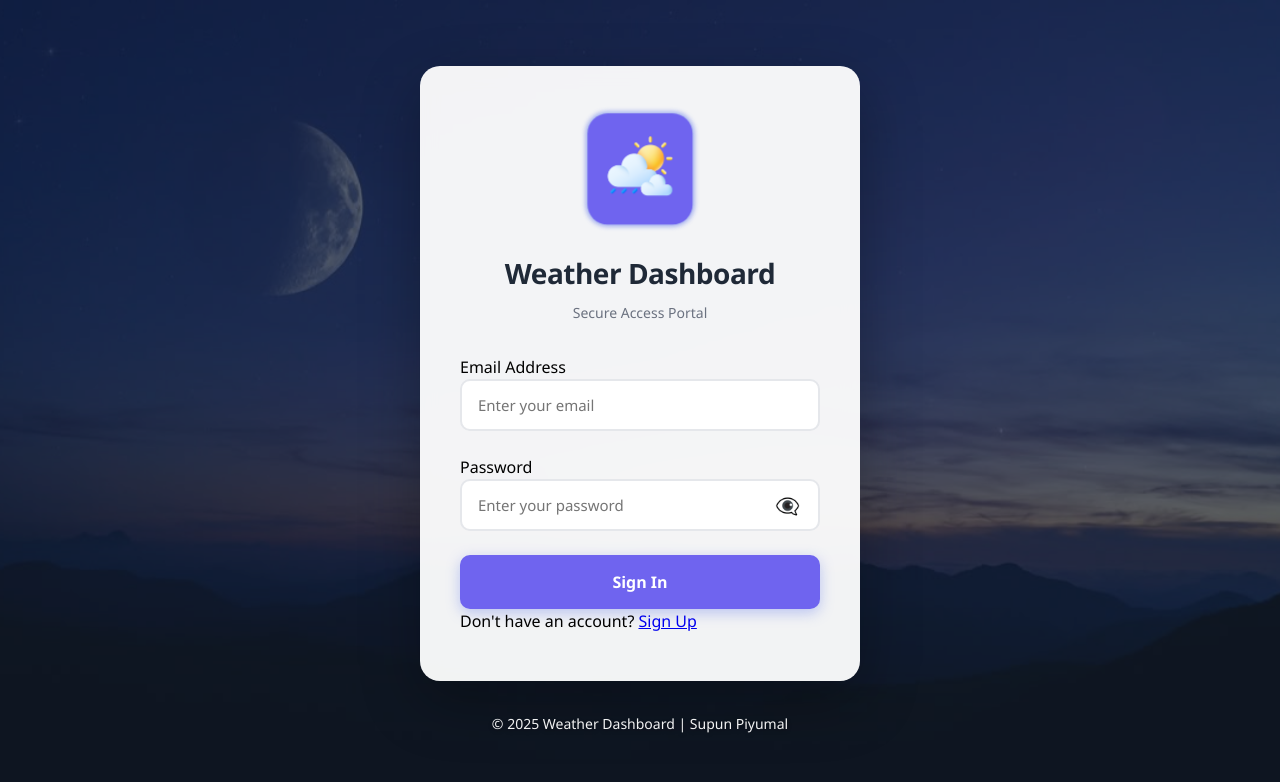
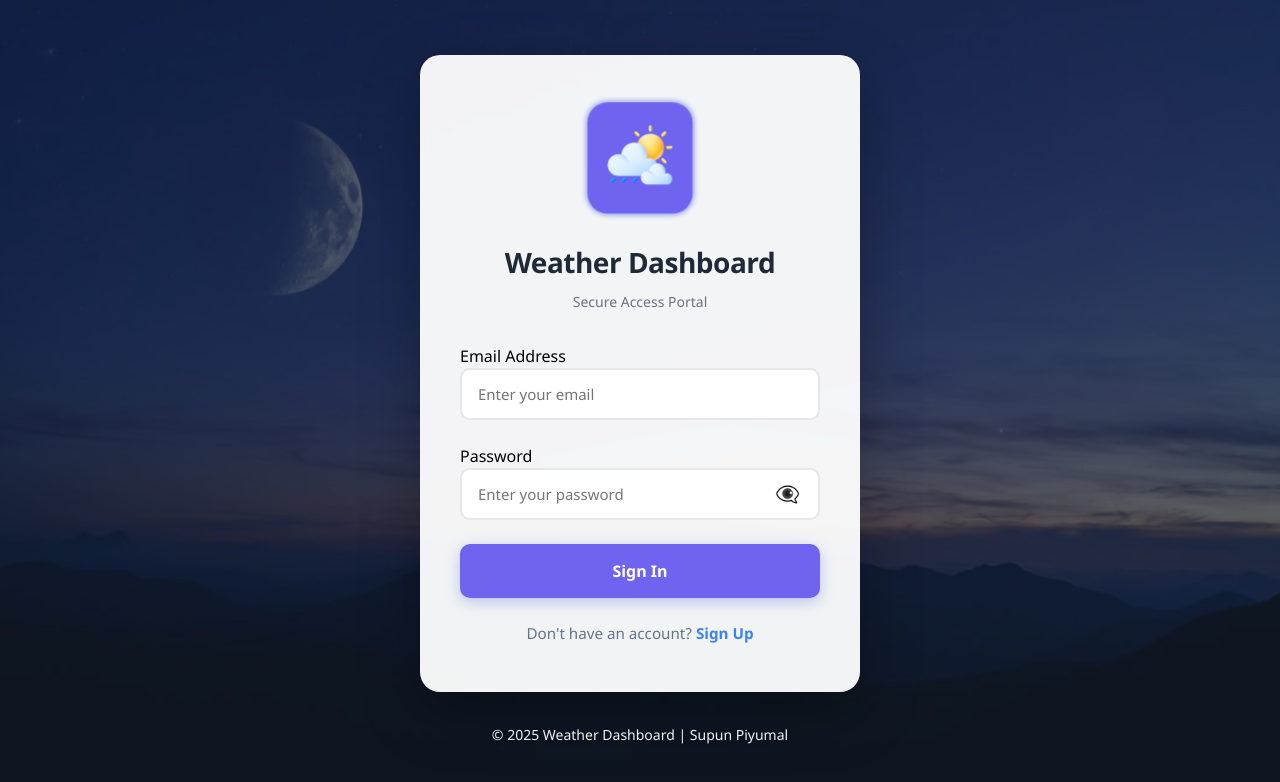
Before and after one commit to SPBT2002/real-time-weather-app, a React (Vite) app in the folder Frontend/: page /login in a window 1280 px wide. Shown: the top 782 px of the page. Built offline with nearby package versions, Linux system fonts and the light colour scheme; no server answers.

Commit message:
Add styles for Signup link in Login component

```diff
--- a/Frontend/src/components/Login/Login.css
+++ b/Frontend/src/components/Login/Login.css
@@ -307,3 +307,22 @@
     background: rgba(20, 30, 48, 0.8);
   }
 }
+
+.signup-link {
+  text-align: center;
+  margin-top: 1.5rem;
+  color: #64748b;
+  font-size: 0.95rem;
+}
+
+.signup-link a {
+  color: #3b82f6;
+  text-decoration: none;
+  font-weight: 600;
+  transition: color 0.3s ease;
+}
+
+.signup-link a:hover {
+  color: #2563eb;
+  text-decoration: underline;
+}
```
